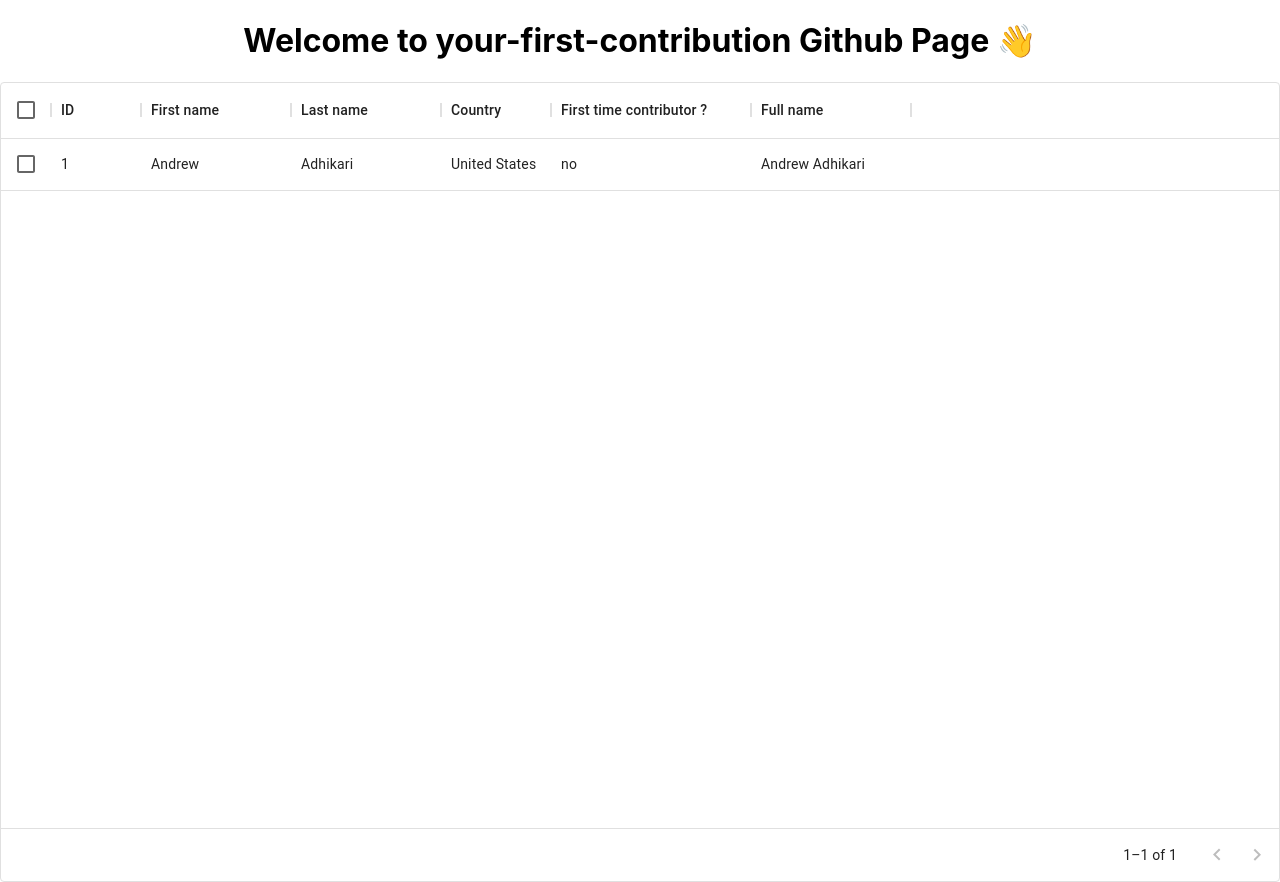
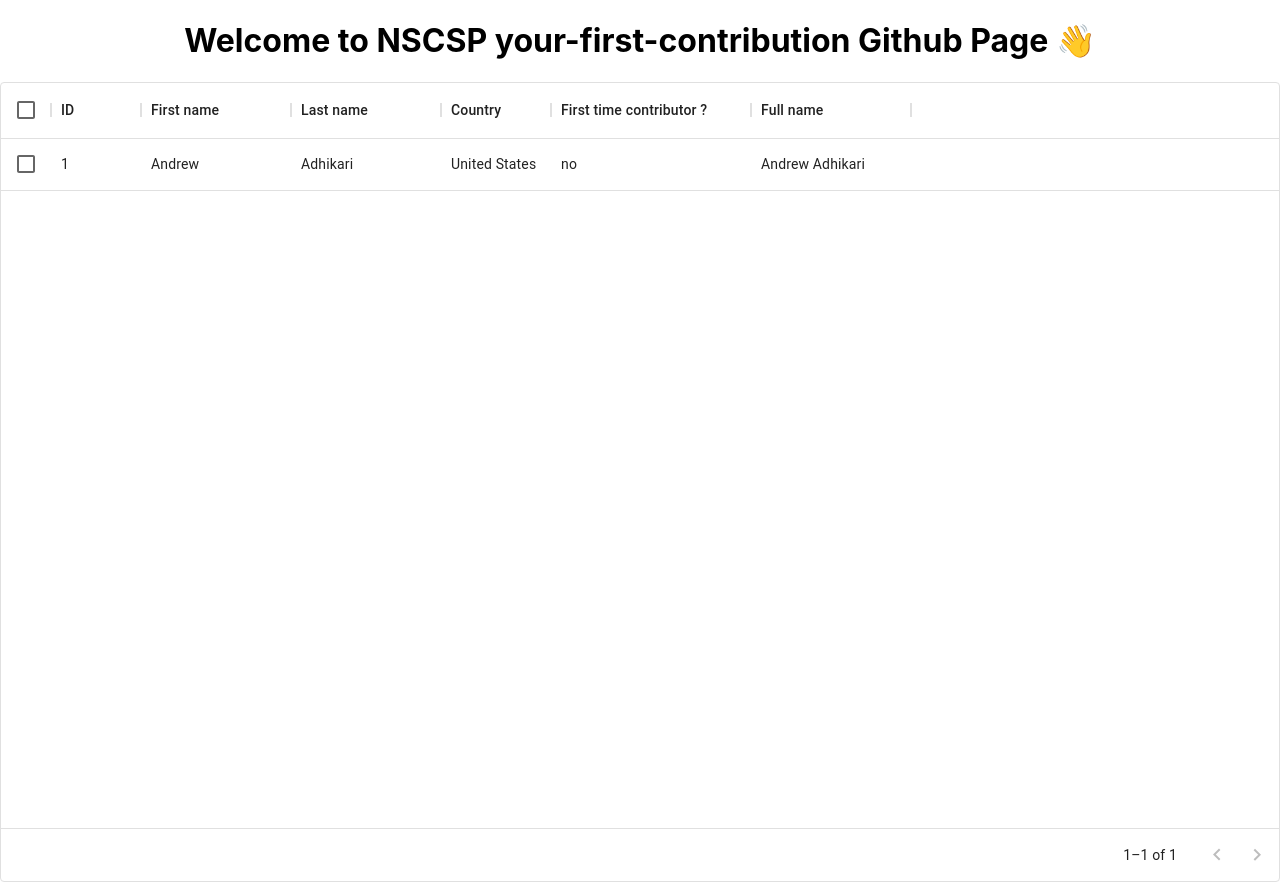
Before and after one commit to nscsp-it/your-first-contribution, a React (Create React App) app: page / in a window 1280 px wide. Built offline with nearby package versions, Linux system fonts and the light colour scheme.

Commit message:
Update App.js

```diff
--- a/src/App.js
+++ b/src/App.js
@@ -6,7 +6,7 @@
   render() {
     return (
       <div className="App">
-        <h1>Welcome to your-first-contribution Github Page 👋 </h1>
+        <h1>Welcome to NSCSP your-first-contribution Github Page 👋 </h1>
         <DataGridDemo></DataGridDemo>
       </div>
     );
```
